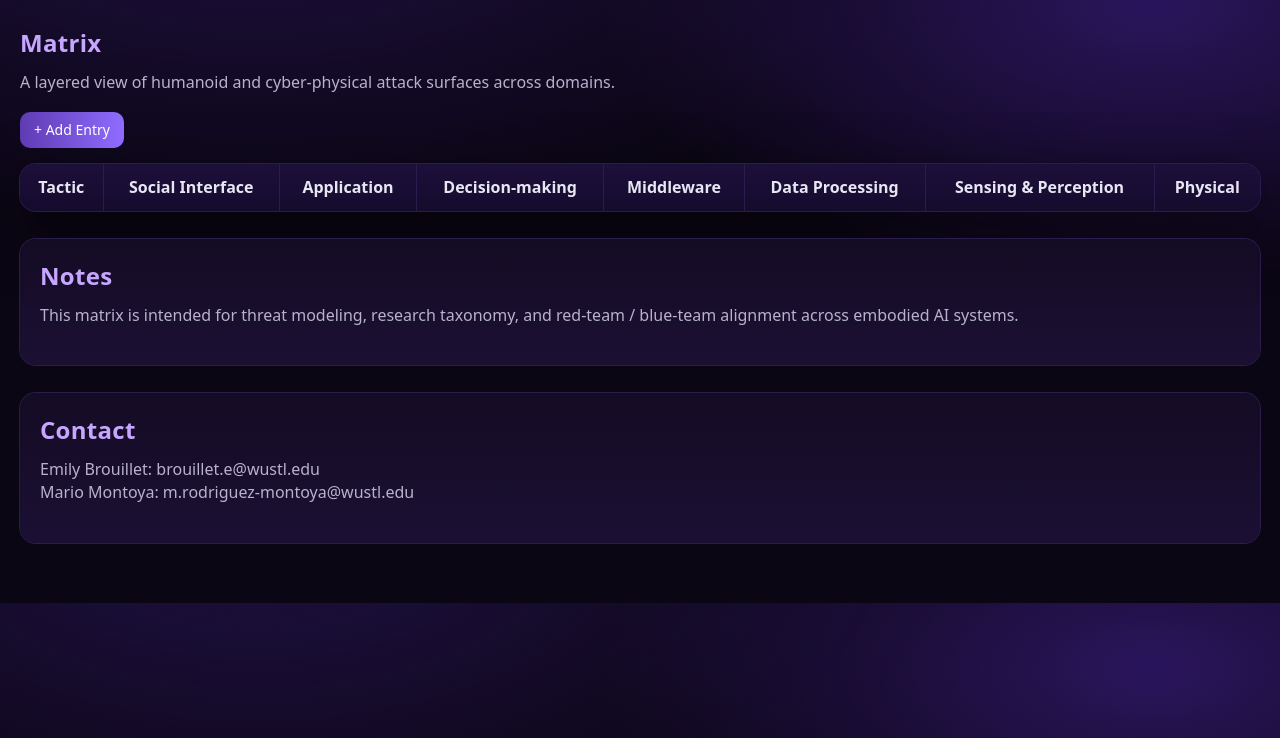
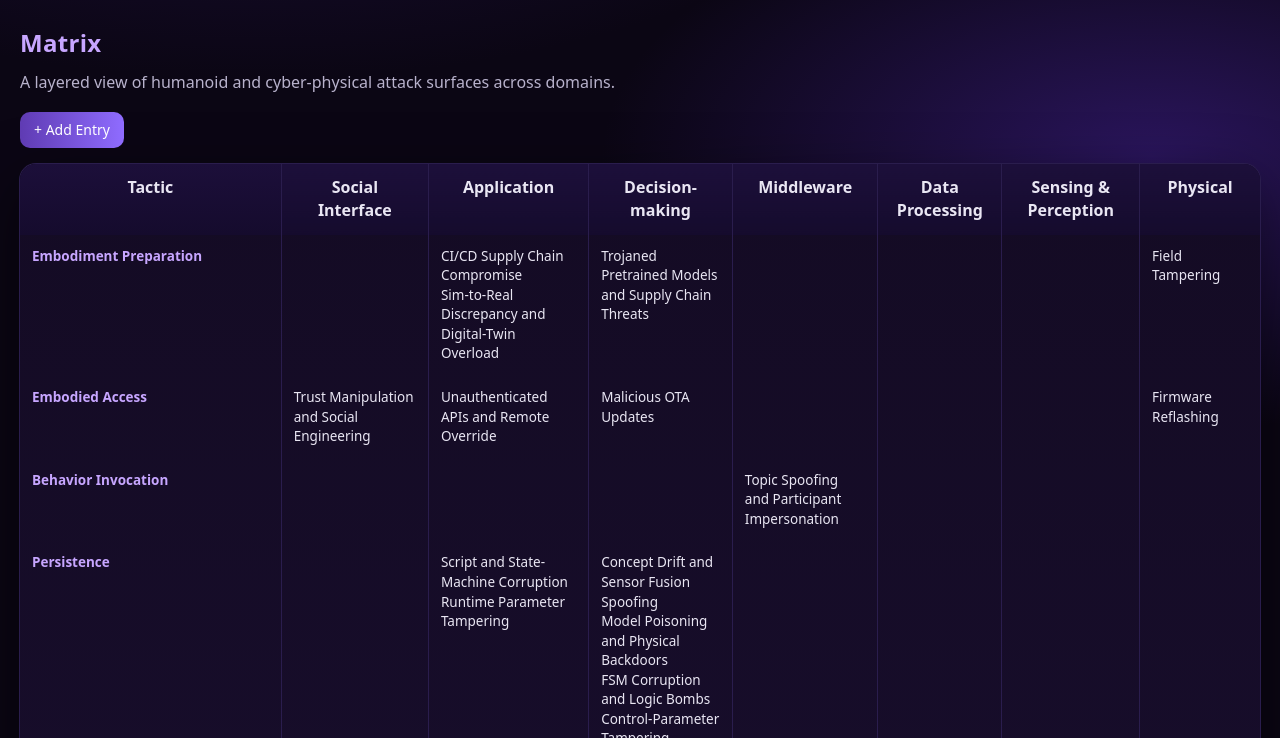
Before and after one commit to emilybrouillet/HEX-Website, a plain HTML site: page index.html in a window 1280 px wide. Shown: the part 62-800 px from the top of the page. Drawn offline with Linux system fonts and the light colour scheme; no server answers.

Commit message:
switching from api to json file

```diff
--- a/index.html
+++ b/index.html
@@ -61,7 +61,7 @@
     window.addEventListener("load", async () => {
         try {
             // Fetch matrix data from backend
-            const res = await fetch("/api/data");
+            const res = await fetch("matrixData.json");
             if (!res.ok) throw new Error("Failed to fetch matrix data");
             const matrixData = await res.json();
             window.matrixData = matrixData;
```
